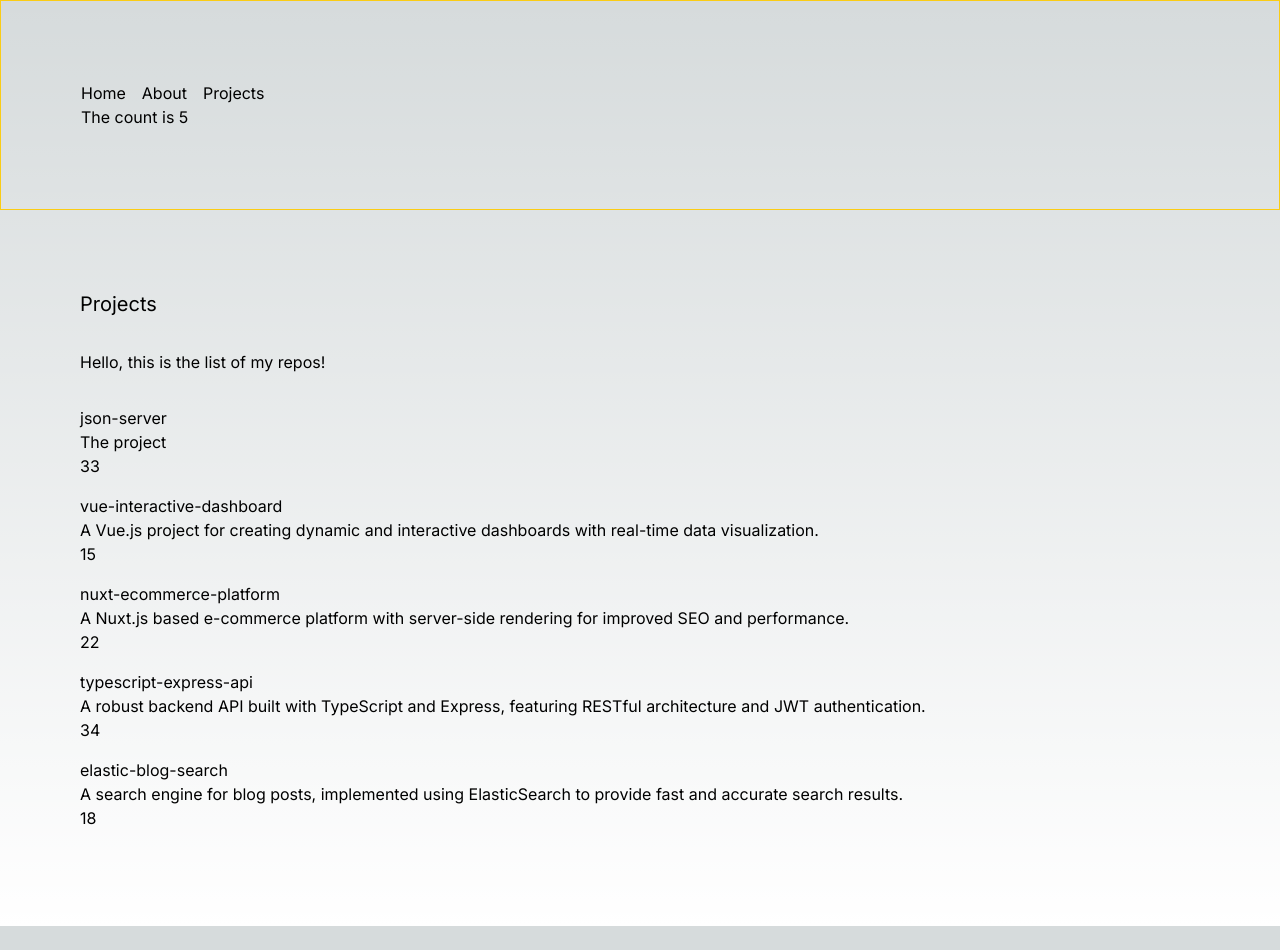
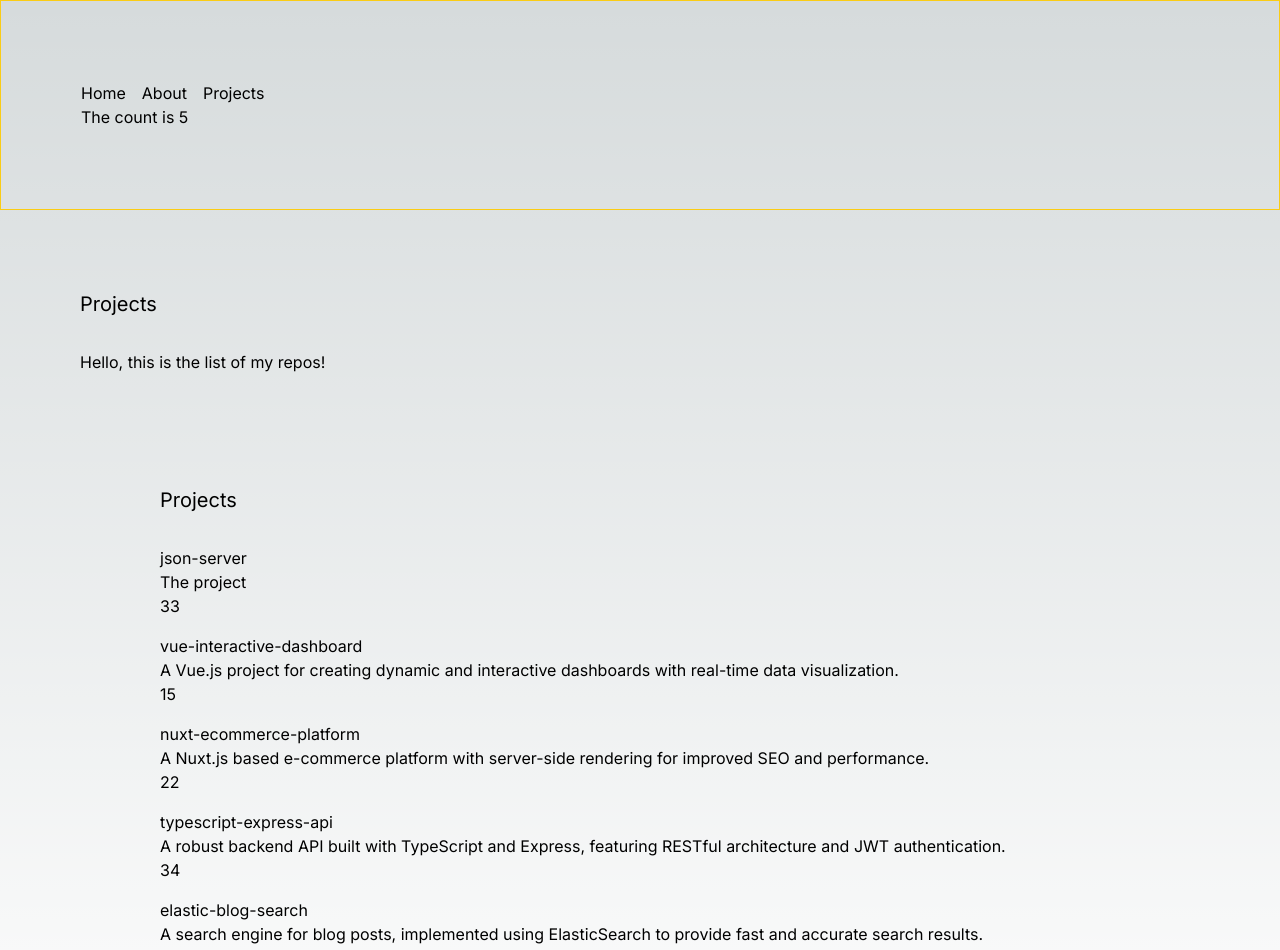
Before and after one commit to umasaipavantanukula/blogwebsite, a Next.js app: page /about/projects in a window 1280 px wide. Shown: the top 950 px of the page. Before the commit the page ends 926 px from the top, so only its background shows below. Built offline with nearby package versions, Linux system fonts and the light colour scheme; data requests are answered from the project's data file.

Commit message:
few changes

```diff
--- /dev/null
+++ b/app/about/projects/components/page.js
@@ -0,0 +1,25 @@
+// export const dynamic = 'force-dynamic'
+
+export default async function ProjectsPage() {
+  const response = await fetch(
+    'http://localhost:3001/repos',
+    { cache: 'no-store' }
+  )
+  const repos = await response.json()
+
+  return (
+    <div className="p-20">
+      <h1 className="mb-8 text-xl">Projects</h1>
+
+      <ul>
+        {repos.map(repo => (
+          <li key={repo.id} className="mb-4">
+            <div>{repo.title}</div>
+            <div>{repo.description}</div>
+            <div>{repo.stargazers_count}</div>
+          </li>
+        ))}
+      </ul>
+    </div>
+  )
+}
--- a/app/about/projects/components/project-list.js
+++ /dev/null
@@ -1,19 +0,0 @@
-export default async function ProjectList() {
-  const response = await fetch(
-    'http://localhost:3001/repos',
-    { cache: 'no-store' }
-  )
-  const repos = await response.json()
-
-  return (
-    <ul>
-      {repos.map(repo => (
-        <li key={repo.id} className="mb-4">
-          <div>{repo.title}</div>
-          <div>{repo.description}</div>
-          <div>{repo.stargazers_count}</div>
-        </li>
-      ))}
-    </ul>
-  )
-}
--- a/app/about/projects/page.js
+++ b/app/about/projects/page.js
@@ -1,5 +1,5 @@
 import { Suspense } from "react";
-import ProjectList from "./components/project-list";
+import ProjectList from "./components/page";
 import ProjectListLoading from "./components/project-list-loading";
 
 export default async function ProjectsPage() {
```
